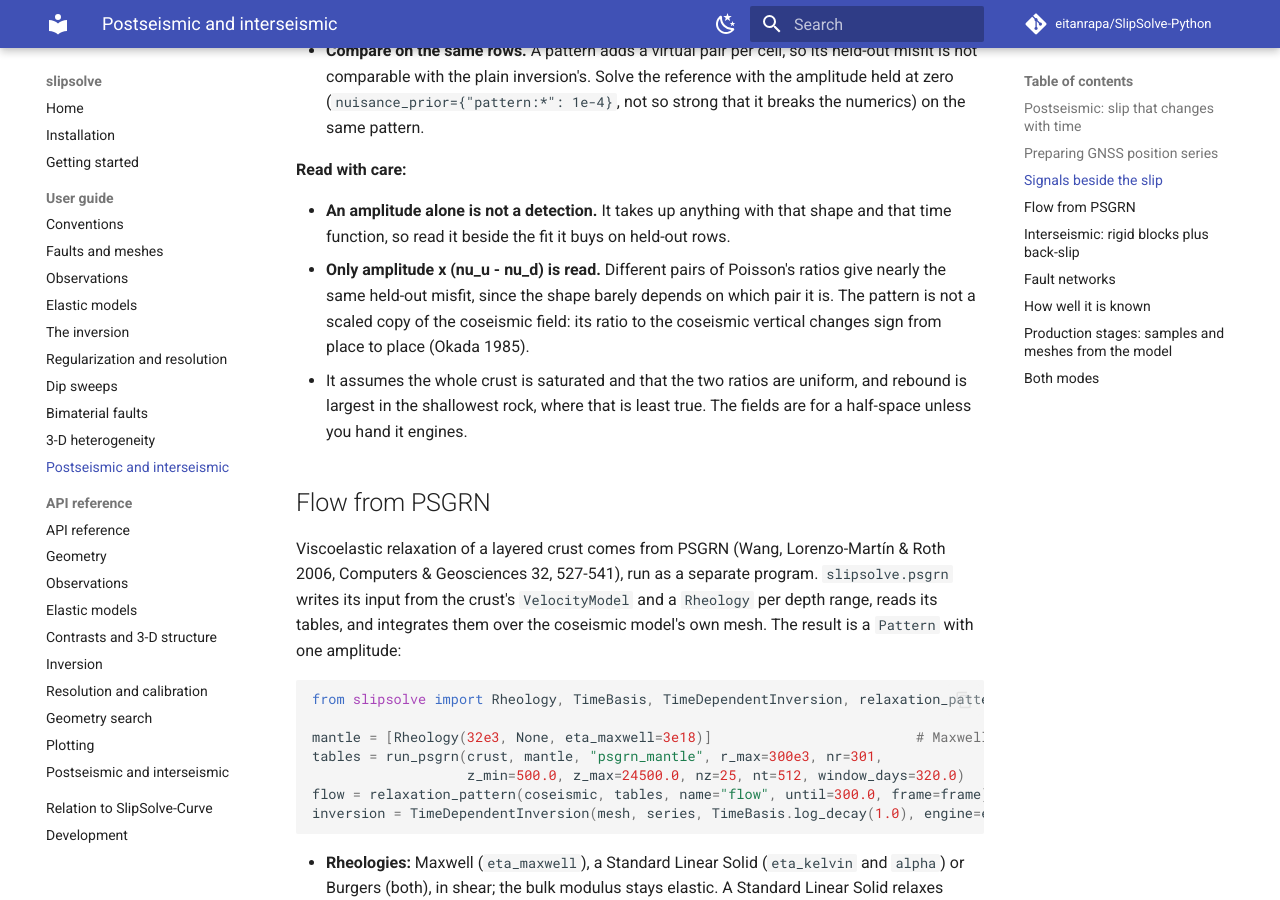
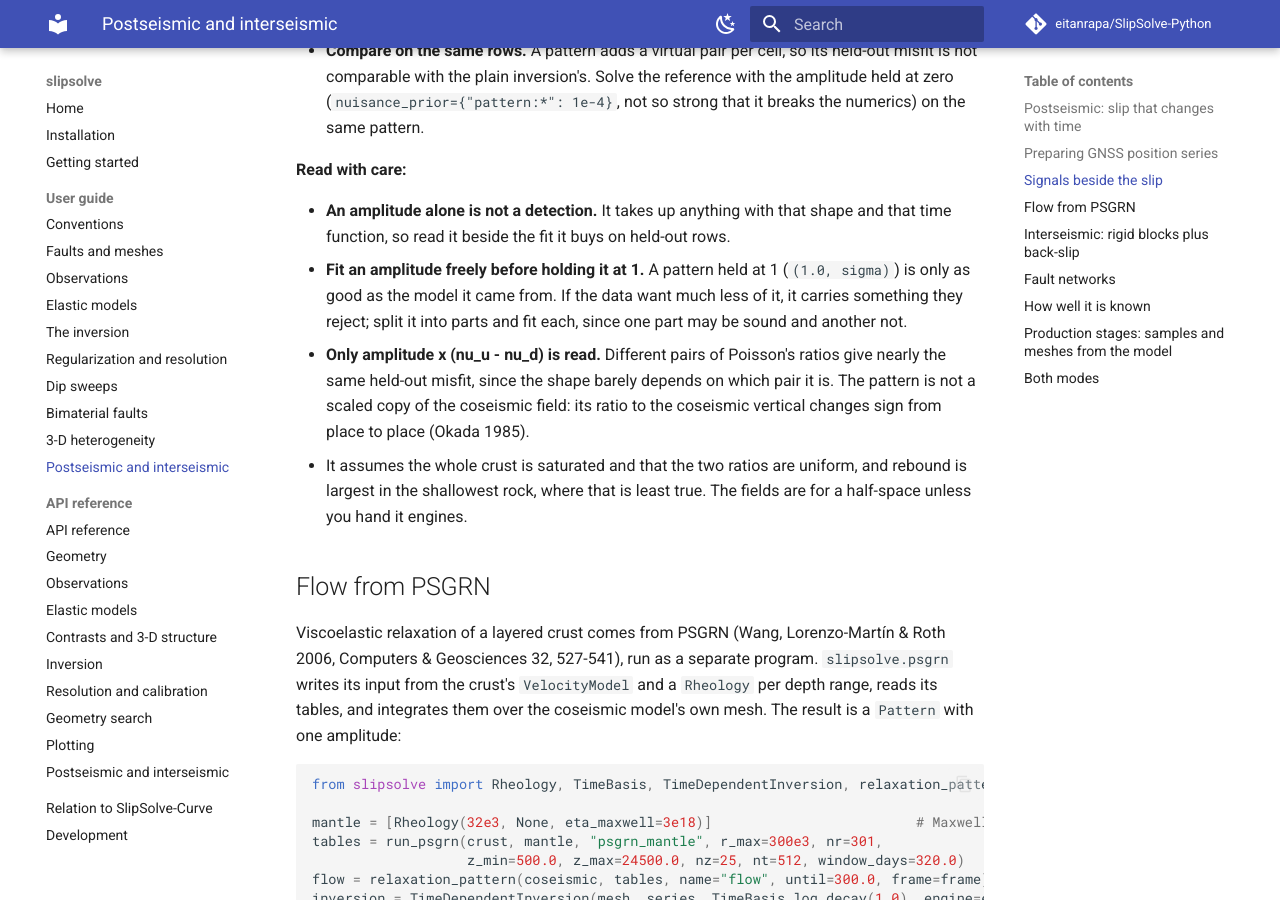
Before and after one commit to eitanrapa/SlipSolve-Python, an MkDocs documentation site: the page built from docs/guide/time-dependent.md, in a window 1280 px wide and 900 px high, scrolled down 3163 px. Built offline with MkDocs 1.6.1 and Material for MkDocs 9.7.7, drawn with Linux system fonts in a browser that asks for light colours; comment, search, counter and statistics services are not loaded.

Commit message:
Guide: fit a pattern's amplitude freely before holding it at 1
A pattern held at 1 is only as good as the model it came from; if the data
want much less of it, it carries something they reject, and one of its
parts may be sound while another is not.

Co-Authored-By: Claude Opus 5.5 <noreply@anthropic.com>
Claude-Session: https://claude.ai/code/session_01Jh7HRrWSfPVE7kh16XgJkb

```diff
--- a/docs/guide/time-dependent.md
+++ b/docs/guide/time-dependent.md
@@ -139,6 +139,9 @@ monte_carlo(result, n=60).apply(lambda m: m.pattern_amplitudes["poroelastic"])
 
 - **An amplitude alone is not a detection.** It takes up anything with that shape and that time
   function, so read it beside the fit it buys on held-out rows.
+- **Fit an amplitude freely before holding it at 1.** A pattern held at 1 (`(1.0, sigma)`) is only
+  as good as the model it came from. If the data want much less of it, it carries something they
+  reject; split it into parts and fit each, since one part may be sound and another not.
 - **Only amplitude x (nu_u - nu_d) is read.** Different pairs of Poisson's ratios give nearly the
   same held-out misfit, since the shape barely depends on which pair it is. The pattern is not a
   scaled copy of the coseismic field: its ratio to the coseismic vertical changes sign from place
```
